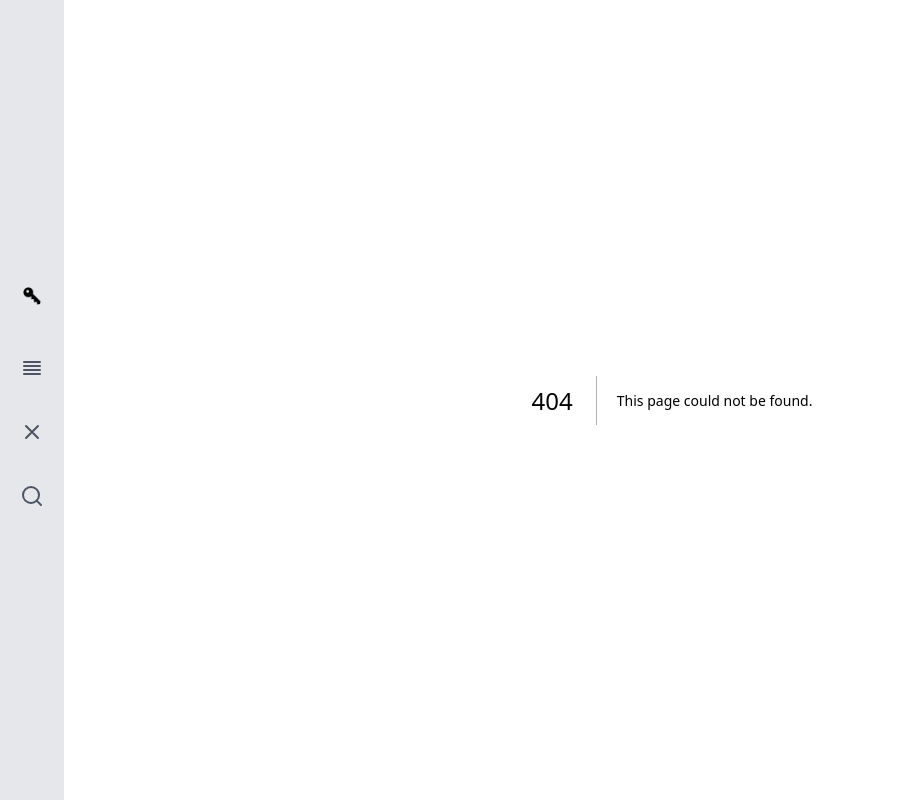
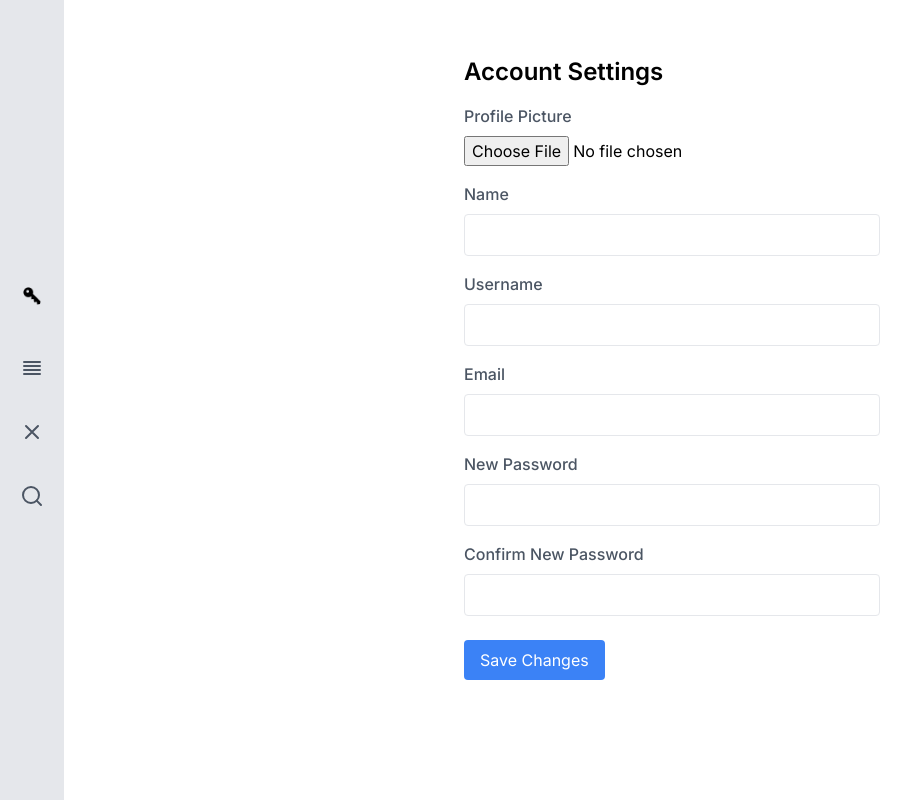
Before and after one commit to SriramMaddirala/Forum, a Next.js app: page /account in a window 1280 px wide. Before the commit this address had no page. Shown: the whole page, without its empty margins (0-921 px from the left). Built offline with nearby package versions, Linux system fonts and the light colour scheme.

Commit message:
added what I have

```diff
--- /dev/null
+++ b/src/app/account/page.js
@@ -0,0 +1,92 @@
+"use client";
+export default function page() {
+  return (
+    <div className="max-w-md mx-auto mt-10 p-4">
+      <h1 className="text-2xl font-semibold mb-4">Account Settings</h1>
+      <form>
+        <div className="mb-4">
+          <label
+            htmlFor="profilePicture"
+            className="block text-gray-600 font-medium"
+          >
+            Profile Picture
+          </label>
+          <input
+            type="file"
+            id="profilePicture"
+            name="profilePicture"
+            accept="image/*"
+            className="mt-2"
+          />
+        </div>
+        <div className="mb-4">
+          <label htmlFor="name" className="block text-gray-600 font-medium">
+            Name
+          </label>
+          <input
+            type="text"
+            id="name"
+            name="name"
+            className="mt-2 w-full p-2 border rounded"
+          />
+        </div>
+        <div className="mb-4">
+          <label htmlFor="username" className="block text-gray-600 font-medium">
+            Username
+          </label>
+          <input
+            type="text"
+            id="username"
+            name="username"
+            className="mt-2 w-full p-2 border rounded"
+          />
+        </div>
+        <div className="mb-4">
+          <label htmlFor="email" className="block text-gray-600 font-medium">
+            Email
+          </label>
+          <input
+            type="email"
+            id="email"
+            name="email"
+            className="mt-2 w-full p-2 border rounded"
+          />
+        </div>
+        <div className="mb-4">
+          <label
+            htmlFor="newPassword"
+            className="block text-gray-600 font-medium"
+          >
+            New Password
+          </label>
+          <input
+            type="password"
+            id="newPassword"
+            name="newPassword"
+            className="mt-2 w-full p-2 border rounded"
+          />
+        </div>
+        <div className="mb-6">
+          <label
+            htmlFor="confirmNewPassword"
+            className="block text-gray-600 font-medium"
+          >
+            Confirm New Password
+          </label>
+          <input
+            type="password"
+            id="confirmNewPassword"
+            name="confirmNewPassword"
+            className="mt-2 w-full p-2 border rounded"
+          />
+        </div>
+        <button
+          type="submit"
+          className="bg-blue-500 text-white px-4 py-2 rounded hover:bg-blue-600"
+        >
+          Save Changes
+        </button>
+      </form>
+    </div>
+  );
+}
--- a/src/app/search/page.js
+++ b/src/app/search/page.js
@@ -1,15 +1,11 @@
 "use client";
 import { useState } from "react";
-function RenderSearch(results) {
-  if (results == null || results.results == null) {
-    return <></>;
-  }
-  // gotta render users and then render posts
-}
+import Link from "next/link";
+
 export default function page() {
   const [search, setSearch] = useState("");
+  const [autoResults, setAutoResults] = useState(null);
   const [searchResults, setSearchResults] = useState(null);
-  const [autoResults, setAutoResults] = useState(null);
   let auto = <></>;
   let searchRender = <></>;
   const handleAutocomplete = async (text) => {
@@ -34,6 +30,8 @@ export default function page() {
     }
   };
   const handleSearch = async (event) => {
+    //look at this again
+    event.preventDefault();
     const res = await fetch(
       `http://localhost:1026/search?search=${encodeURIComponent(search)}`,
       {
@@ -43,11 +41,63 @@ export default function page() {
       }
     );
     if (res.ok) {
-      console.log("here");
       const json = await res.json();
-      console.log(json);
-      if (json[0] != null && Object.keys(json[0]).length > 0) {
-        setSearchResults(json);
+      if (json.PostRows != null || json.UserRows != null) {
+        const postResults = [];
+        for (const key in json.PostRows) {
+          let posterid = json.PostRows[key].PosterId;
+          let textContent = json.PostRows[key].TextContent;
+          let mediapath = json.PostRows[key].MediaLinks;
+          let image = <></>;
+          if (mediapath !== "" && mediapath !== null) {
+            const fileRes = await fetch(
+              `http://localhost:1025/getFile?mediapath=${encodeURIComponent(
+                mediapath
+              )}`,
+              {
+                method: "GET",
+                headers: {},
+                next: { revalidate: 2 },
+              }
+            );
+            const file = await fileRes.blob();
+            const url = URL.createObjectURL(file);
+            if (url !== null) {
+              image = <img src={url} className="w-64 h-64" />;
+            }
+          }
+          postResults.push(
+            <li key={key} className="relative flex p-4">
+              <Link
+                className="hover:bg-gray-200 rounded-full"
+                href={`/profile/${posterid}`}
+              >
+                <div className="flex-shrink-0">
+                  <img
+                    className="h-12 w-12 rounded-full"
+                    src="https://d2x51gyc4ptf2q.cloudfront.net/content/uploads/2021/05/08150953/eric-dier.jpg"
+                    alt="Profile Picture"
+                  />
+                </div>
+              </Link>
+              <Link
+                className="hover:bg-gray-200 flex-grow rounded-full"
+                href={`/post/${json.PostRows[key].PostId}`}
+              >
+                <div className="ml-4">
+                  <h3 className="text-xl font-semibold text-gray-600">
+                    {posterid}
+                  </h3>
+                  <p className="text-gray-600">{textContent}</p>
+                </div>
+              </Link>
+              {image}
+            </li>
+          );
+        }
+        setSearchResults(postResults);
+      } else {
+        setSearchResults(null);
       }
     } else {
       alert(res.status);
@@ -78,8 +128,14 @@ export default function page() {
     );
   }
   if (searchResults != null) {
-    const results = [];
-    console.log(searchResults);
+    searchRender = (
+      <div
+        id="searchResults"
+        className="mt-2 p-2 bg-white border rounded-md shadow"
+      >
+        <ul>{searchResults}</ul>
+      </div>
+    );
   }
   return (
     <div className="container mx-auto p-4">
```
